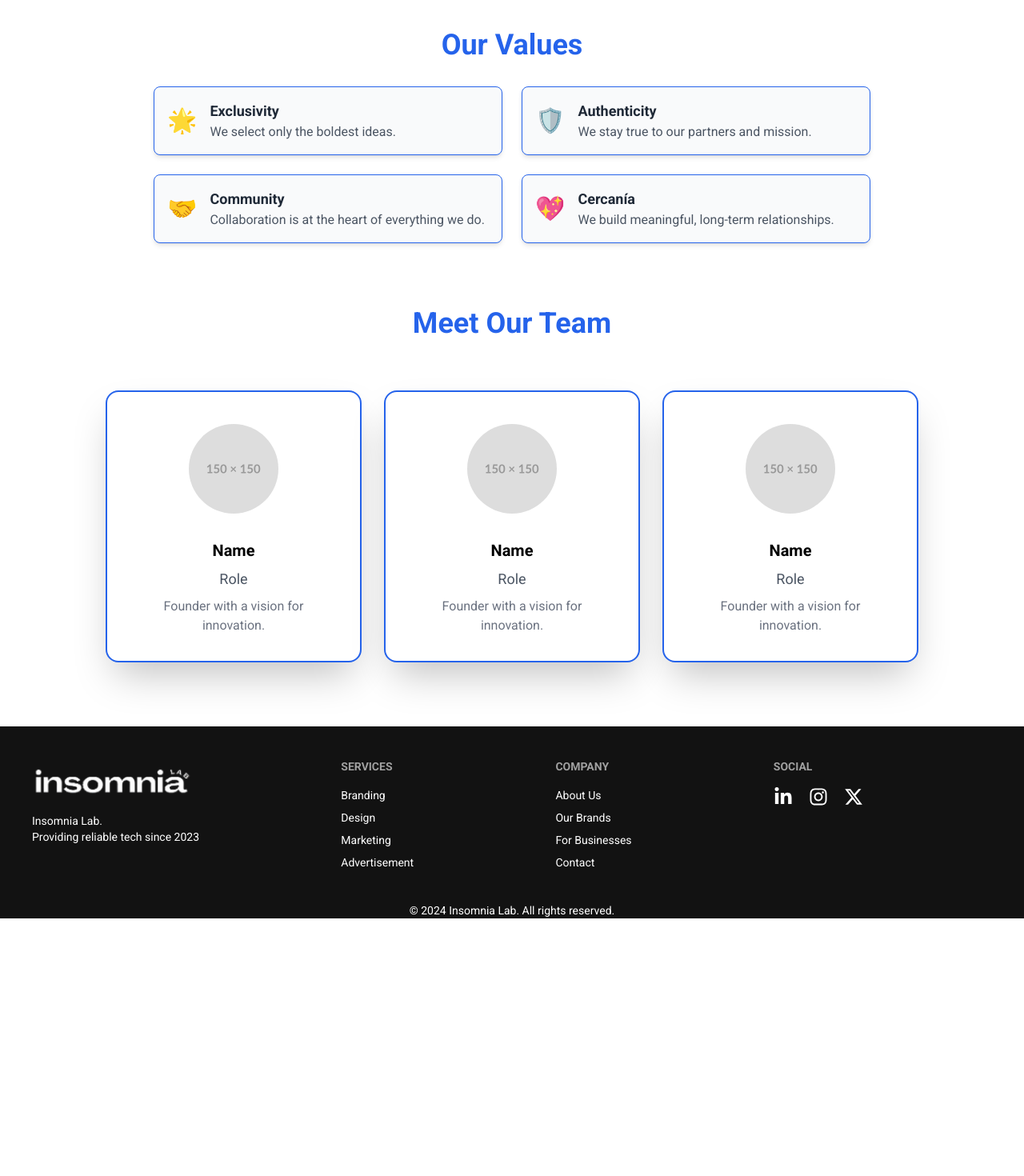
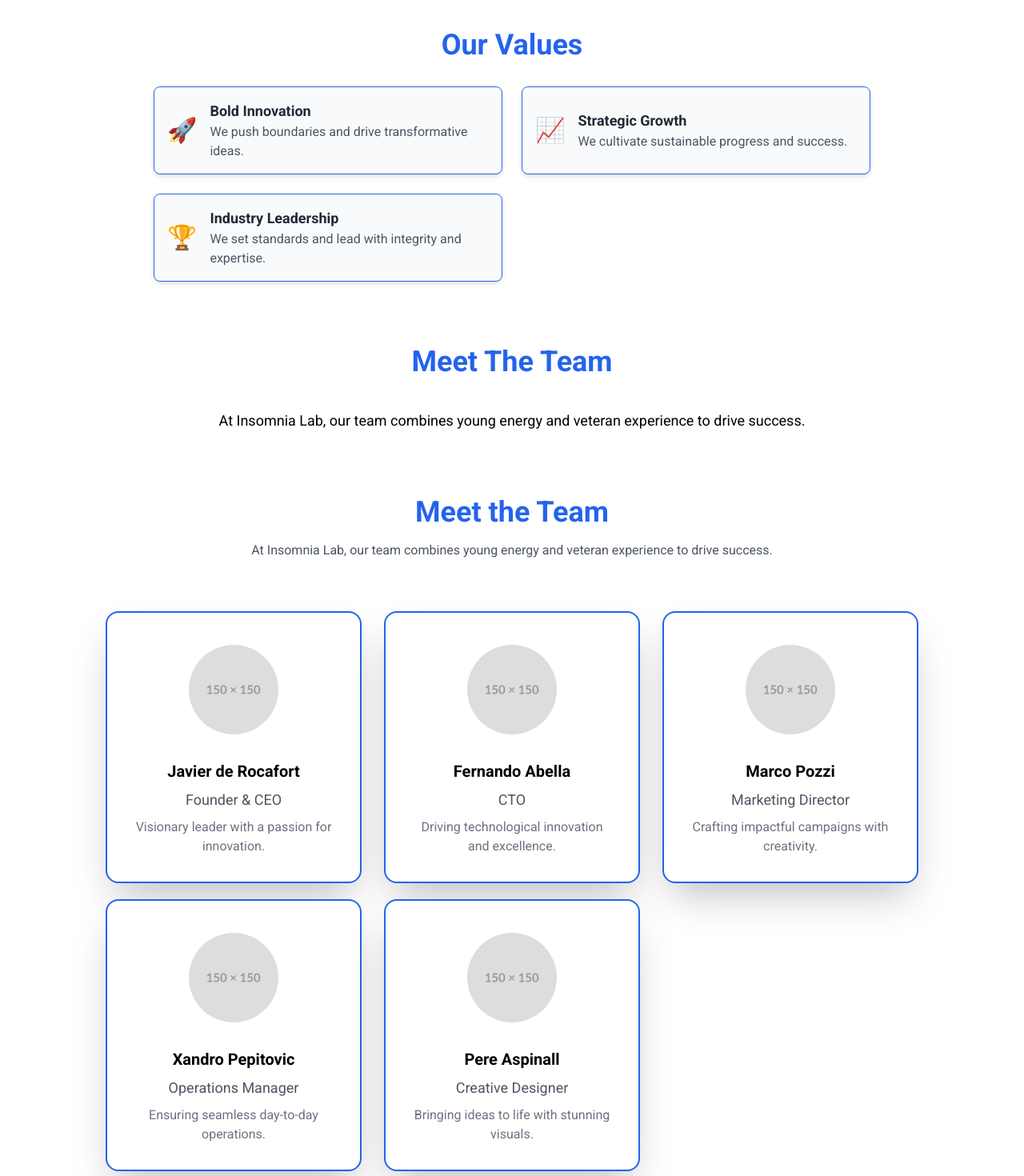
Before and after one commit to Shakib-Shajid/insomnia-lab, a Next.js app: page /about-us in a window 1280 px wide. Shown: the part 1060-2530 px from the top of the page at 80% size. Before the commit the page ends 2208 px from the top, so only its background shows below. Built offline with nearby package versions, Linux system fonts and the light colour scheme.

Commit message:
team section updated

```diff
--- a/src/app/about-us/page.jsx
+++ b/src/app/about-us/page.jsx
@@ -32,7 +32,8 @@
                     {/* Text - Positioned lower and slightly smaller than the image */}
                     <div className='md:w-[80%] mx-auto'>
                         <h1 className="text-4xl md:text-5xl font-bold mb-4">About Insomnia Lab</h1>
-                        <p className="text-lg md:text-xl mb-6 text-center">Redefining digital-first ventures for a brighter future.</p>
+                        <p className="text-lg md:text-xl mb-6 text-center">Insomnia Lab is the first investment fund that holds a portfolio of the most promising emerging brands within the fashion & entertainment industries.
+                            We provide funding, strategic guidance, and connections with industry leaders to help startups grow and find potential buyers in the coming years. </p>
 
                     </div>
                     <div className='pt-10'>
@@ -57,96 +58,144 @@
                 <h2 className="text-center font-bold text-3xl md:text-4xl text-blue-600">Our Values</h2>
                 <div className="mt-8 grid grid-cols-1 md:grid-cols-2 gap-6 px-4 md:px-16 w-[80%] md:w-[100%] lg:w-[80%] mx-auto">
                     {/* 1st */}
-                    <div className="flex items-center  gap-4 bg-gray-50 p-4 rounded-lg border border-blue-600 shadow-md">
-                        <div className="text-3xl">🌟</div>
+                    <div className="flex items-center gap-4 bg-gray-50 p-4 rounded-lg border border-blue-600 shadow-md">
+                        <div className="text-3xl">🚀</div>
                         <div>
-                            <h3 className="text-lg font-semibold text-gray-800">Exclusivity</h3>
-                            <p className="text-gray-600">We select only the boldest ideas.</p>
+                            <h3 className="text-lg font-semibold text-gray-800">Bold Innovation</h3>
+                            <p className="text-gray-600">We push boundaries and drive transformative ideas.</p>
                         </div>
                     </div>
                     {/* 2nd */}
-                    <div className="flex items-center  gap-4 bg-gray-50 p-4 rounded-lg border border-blue-600 shadow-md">
-                        <div className="text-3xl">🛡️</div>
+                    <div className="flex items-center gap-4 bg-gray-50 p-4 rounded-lg border border-blue-600 shadow-md">
+                        <div className="text-3xl">📈</div>
                         <div>
-                            <h3 className="text-lg font-semibold text-gray-800">Authenticity</h3>
-                            <p className="text-gray-600">We stay true to our partners and mission.</p>
+                            <h3 className="text-lg font-semibold text-gray-800">Strategic Growth</h3>
+                            <p className="text-gray-600">We cultivate sustainable progress and success.</p>
                         </div>
                     </div>
                     {/* 3rd */}
-                    <div className="flex items-center  gap-4 bg-gray-50 p-4 rounded-lg border border-blue-600 shadow-md">
-                        <div className="text-3xl">🤝</div>
+                    <div className="flex items-center gap-4 bg-gray-50 p-4 rounded-lg border border-blue-600 shadow-md">
+                        <div className="text-3xl">🏆</div>
                         <div>
-                            <h3 className="text-lg font-semibold text-gray-800">Community</h3>
-                            <p className="text-gray-600">Collaboration is at the heart of everything we do.</p>
-                        </div>
-                    </div>
-                    {/* 4th */}
-                    <div className="flex items-center  gap-4 bg-gray-50 p-4 rounded-lg border border-blue-600 shadow-md">
-                        <div className="text-3xl">💖</div>
-                        <div>
-                            <h3 className="text-lg font-semibold text-gray-800">Cercanía</h3>
-                            <p className="text-gray-600">We build meaningful, long-term relationships.</p>
+                            <h3 className="text-lg font-semibold text-gray-800">Industry Leadership</h3>
+                            <p className="text-gray-600">We set standards and lead with integrity and expertise.</p>
                         </div>
                     </div>
                 </div>
             </section>
 
+
             {/* team */}
             <section className='my-10 lg:my-20'>
-                <h2 className="text-center text-blue-600 font-bold text-3xl md:text-4xl">Meet Our Team</h2>
+                <h2 className="text-center text-blue-600 font-bold text-3xl md:text-4xl">Meet The Team</h2>
+                <div className='w-[80%] mx-auto mt-10'>
+                    <p className='text-base md:text-lg text-center'>At Insomnia Lab, our team combines young energy and veteran experience to drive success.</p>
+                </div>
 
+                <section className="my-10 lg:my-20 bg-white">
+                    <h2 className="text-center font-bold text-3xl md:text-4xl text-blue-600">Meet the Team</h2>
+                    <p className="text-center text-gray-600 mt-4">
+                        At Insomnia Lab, our team combines young energy and veteran experience to drive success.
+                    </p>
                     <div className="w-[80%] mx-auto grid grid-cols-1 md:grid-cols-2 lg:grid-cols-3 gap-10 lg:gap-5 my-10 lg:my-16">
+                        {/* Member 1 */}
                         <div className="card bg-base-100 w-80 md:w-72 lg:w-80 shadow-2xl mx-auto border-2 border-blue-600 flex flex-col">
                             <figure className="px-10 pt-10">
                                 <Image
                                     src="/150.svg"
                                     width="4000"
                                     height="1000"
-                                alt="icon_about_1"
+                                    alt="Javier de Rocafort"
                                     className="rounded-full h-28 w-28 transform transition-transform duration-300 hover:scale-110"
                                 />
                             </figure>
                             <div className="card-body flex-grow items-center text-center">
-                            <h2 className="card-title text-xl font-semibold">Name</h2>
-                            <h4 className="text-lg text-gray-600">Role</h4>
-                            <p className='text-gray-500'>Founder with a vision for innovation.</p>
+                                <h2 className="card-title text-xl font-semibold">Javier de Rocafort</h2>
+                                <h4 className="text-lg text-gray-600">Founder & CEO</h4>
+                                <p className="text-gray-500">Visionary leader with a passion for innovation.</p>
                             </div>
                         </div>
+                        {/* Member 2 */}
                         <div className="card bg-base-100 w-80 md:w-72 lg:w-80 shadow-2xl mx-auto border-2 border-blue-600 flex flex-col">
                             <figure className="px-10 pt-10">
                                 <Image
                                     src="/150.svg"
                                     width="4000"
                                     height="1000"
-                                alt="icon_about_1"
+                                    alt="Fernando Abella"
                                     className="rounded-full h-28 w-28 transform transition-transform duration-300 hover:scale-110"
                                 />
                             </figure>
                             <div className="card-body flex-grow items-center text-center">
-                            <h2 className="card-title text-xl font-semibold">Name</h2>
-                            <h4 className="text-lg text-gray-600">Role</h4>
-                            <p className='text-gray-500'>Founder with a vision for innovation.</p>
-
+                                <h2 className="card-title text-xl font-semibold">Fernando Abella</h2>
+                                <h4 className="text-lg text-gray-600">CTO</h4>
+                                <p className="text-gray-500">Driving technological innovation and excellence.</p>
                             </div>
                         </div>
+                        {/* Member 3 */}
                         <div className="card bg-base-100 w-80 md:w-72 lg:w-80 shadow-2xl mx-auto border-2 border-blue-600 flex flex-col">
                             <figure className="px-10 pt-10">
                                 <Image
                                     src="/150.svg"
                                     width="4000"
                                     height="1000"
-                                alt="icon_about_1"
+                                    alt="Marco Pozzi"
                                     className="rounded-full h-28 w-28 transform transition-transform duration-300 hover:scale-110"
                                 />
                             </figure>
                             <div className="card-body flex-grow items-center text-center">
-                            <h2 className="card-title text-xl font-semibold">Name</h2>
-                            <h4 className="text-lg text-gray-600">Role</h4>
-                            <p className='text-gray-500'>Founder with a vision for innovation.</p>
-
+                                <h2 className="card-title text-xl font-semibold">Marco Pozzi</h2>
+                                <h4 className="text-lg text-gray-600">Marketing Director</h4>
+                                <p className="text-gray-500">Crafting impactful campaigns with creativity.</p>
+                            </div>
+                        </div>
+                        {/* Member 4 */}
+                        <div className="card bg-base-100 w-80 md:w-72 lg:w-80 shadow-2xl mx-auto border-2 border-blue-600 flex flex-col">
+                            <figure className="px-10 pt-10">
+                                <Image
+                                    src="/150.svg"
+                                    width="4000"
+                                    height="1000"
+                                    alt="Xandro Pepitovic"
+                                    className="rounded-full h-28 w-28 transform transition-transform duration-300 hover:scale-110"
+                                />
+                            </figure>
+                            <div className="card-body flex-grow items-center text-center">
+                                <h2 className="card-title text-xl font-semibold">Xandro Pepitovic</h2>
+                                <h4 className="text-lg text-gray-600">Operations Manager</h4>
+                                <p className="text-gray-500">Ensuring seamless day-to-day operations.</p>
+                            </div>
+                        </div>
+                        {/* Member 5 */}
+                        <div className="card bg-base-100 w-80 md:w-72 lg:w-80 shadow-2xl mx-auto border-2 border-blue-600 flex flex-col">
+                            <figure className="px-10 pt-10">
+                                <Image
+                                    src="/150.svg"
+                                    width="4000"
+                                    height="1000"
+                                    alt="Pere Aspinall"
+                                    className="rounded-full h-28 w-28 transform transition-transform duration-300 hover:scale-110"
+                                />
+                            </figure>
+                            <div className="card-body flex-grow items-center text-center">
+                                <h2 className="card-title text-xl font-semibold">Pere Aspinall</h2>
+                                <h4 className="text-lg text-gray-600">Creative Designer</h4>
+                                <p className="text-gray-500">Bringing ideas to life with stunning visuals.</p>
                             </div>
                         </div>
                     </div>
+                    {/* Group Photo */}
+                    <div className="text-center mt-10">
+                        <Image
+                            src="/150.svg"
+                            width="1200"
+                            height="800"
+                            alt="Team Group Photo"
+                            className="rounded-lg shadow-xl mx-auto w-[80%] md:w-[60%]"
+                        />
+                    </div>
+                </section>
+
             </section>
 
         </div>
```
Lines whose indentation alone changed are shown as unchanged.
